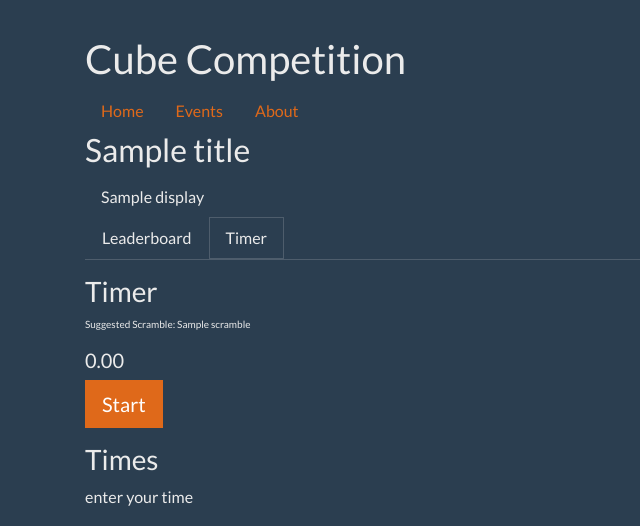
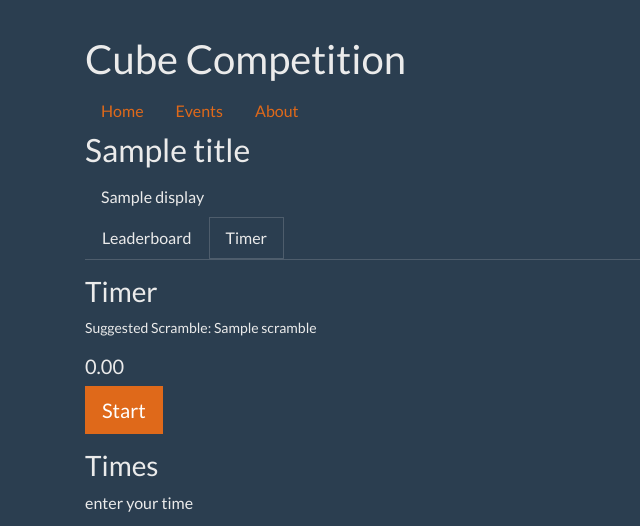
Before and after one commit to Jscholey/crispy-invention, a Flask app: template templates/timer.html in a window 1280 px wide. Shown: the top 526 px of the page, without its empty margins (0-640 px from the left). Run offline with Flask 2, Linux system fonts and the light colour scheme; the template is opened without the code that fills it: most values are stand-ins (such as "Sample title", 1, 10 or a date in 2020); some libraries are stand-ins or nearby versions.

Commit message:
less smol

```diff
--- a/templates/timer.html
+++ b/templates/timer.html
@@ -6,7 +6,7 @@
 
 	<h3>Timer</h3>
 
-	<p style="font-size: 10px">Suggested Scramble: {{scramble}}</p>
+	<p style="font-size: 14px">Suggested Scramble: {{scramble}}</p>
 
 	<h5 id="time">0.00</h5>
 
```
